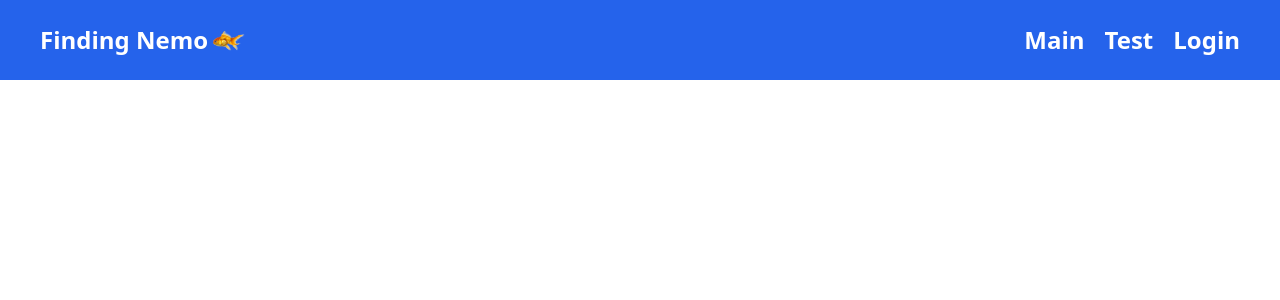
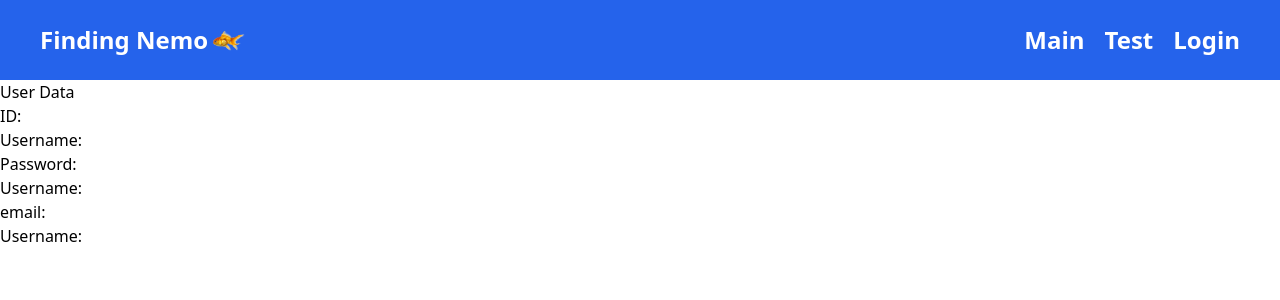
Before and after one commit to shihhsul/capstone-final-project, a React (Vite) app in the folder Frontend/: page /Main in a window 1280 px wide. Shown: the top 300 px of the page. Built offline with nearby package versions, Linux system fonts and the light colour scheme.

Commit message:
got global user information working

```diff
--- a/Frontend/src/App.jsx
+++ b/Frontend/src/App.jsx
@@ -4,6 +4,7 @@
 import Main from './Pages/Main';
 import Test from './Pages/Test';
 import Auth from './Login/Auth'
+import { UserProvider } from './UserContext';
 
 function App() {
   const location = useLocation();
@@ -19,6 +20,7 @@
   );
 
   return (
+    <UserProvider>
     <>
       {isLoginPage ? (
         <RoutesWithOptionalLayout />
@@ -28,6 +30,7 @@
         </Layout>
       )}
     </>
+    </UserProvider>
   );
 }
 
--- a/Frontend/src/Login/Login.jsx
+++ b/Frontend/src/Login/Login.jsx
@@ -1,17 +1,19 @@
-import React, { useState } from "react";
+import React, { useState, useContext } from "react";
 import { Link } from "react-router-dom";
 import { useNavigate } from "react-router-dom";
+import { UserContext } from '../UserContext';
 
 export const Login = (props) => {
   const [username, setusername] = useState("");
   const [pass, setPass] = useState("");
+  const { userData, setUserData } = useContext(UserContext);
 
   const navigate = useNavigate();
 
   const handleSubmit = async (e) => {
     e.preventDefault();
 
-    const userData = {
+    const attemptData = {
       id: null,
       userName: username,
       password: pass,
@@ -26,11 +28,15 @@
         headers: {
           "Content-Type": "application/json",
         },
-        body: JSON.stringify(userData),
+        body: JSON.stringify(attemptData),
       });
 
       if (response.ok) {
+        const userDataFromResponse = await response.json();
+        console.log("UserData from API:", userDataFromResponse);
+        setUserData(userDataFromResponse);
         navigate("/Main", { state: { message: `Thanks for registering ${username}` } });
+        console.log(userData);
       } else {
         console.error("Login failed");
       }
--- a/Frontend/src/Pages/Main.jsx
+++ b/Frontend/src/Pages/Main.jsx
@@ -1,16 +1,29 @@
+import React, { useContext } from "react";
 import { useLocation } from "react-router-dom";
-
+import { UserContext } from '../UserContext';
 
 const Main = () => {
-const location = useLocation();
-const message = location.state?.message || ''; // registration message, not even sure if this works haven't tested
+  const { userData } = useContext(UserContext);
+  const location = useLocation();
+  const message = location.state?.message || '';
 
   return (
     <div>
-    {message && <h2>{message}</h2>}
+      {message && <h2>{message}</h2>}
 
-  </div>
-);
+      {userData && (
+        <div>
+          <h2>User Data</h2>
+          <p>ID: {userData.id}</p>
+          <p>Username: {userData.userName}</p>
+          <p>Password: {userData.password}</p>
+          <p>Username: {userData.fullName}</p>
+          <p>email: {userData.email}</p>
+          <p>Username: {userData.aquariums}</p>
+        </div>
+      )}
+    </div>
+  );
 };
 
 export default Main;
--- /dev/null
+++ b/Frontend/src/UserContext.jsx
@@ -0,0 +1,25 @@
+import React, { createContext, useState } from 'react';
+
+const UserContext = createContext();
+
+const UserProvider = ({ children }) => {
+
+    const initialUserData = {
+        id: null,
+        userName: null,
+        password: null,
+        fullName: null,
+        email: null,
+        aquariums: null
+      };
+
+  const [userData, setUserData] = useState(initialUserData);
+
+  return (
+    <UserContext.Provider value={{ userData, setUserData }}>
+      {children}
+    </UserContext.Provider>
+  );
+};
+
+export { UserContext, UserProvider };
```
